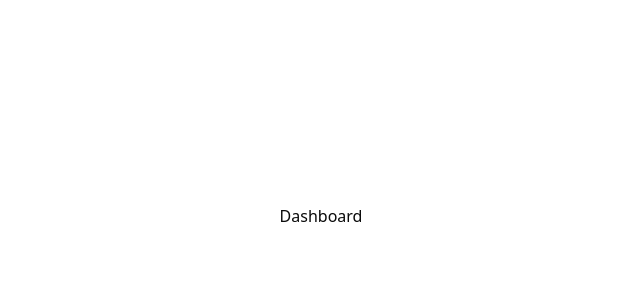
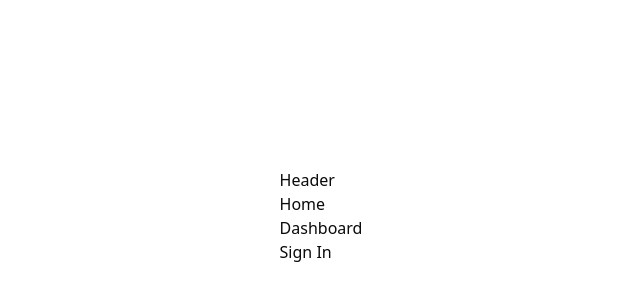
Before and after one commit to afonsolimajr/mba-marketplace-dashboard, a React (Vite) app: page / in a window 1280 px wide. Shown: the part 184-484 px from the top of the page, without its empty margins (319-959 px from the left). Built offline with nearby package versions, Linux system fonts and the light colour scheme.

Commit message:
app layout (routes)

```diff
--- /dev/null
+++ b/src/pages/_layouts/app-layout.tsx
@@ -0,0 +1,12 @@
+import { Outlet } from "react-router";
+
+export default function AppLayout() {
+  return (
+    <div>
+      <h1>Header</h1>
+      <div>
+        <Outlet />
+      </div>
+    </div>
+  );
+}
--- /dev/null
+++ b/src/pages/_layouts/auth-layout.tsx
@@ -0,0 +1,12 @@
+import { Outlet } from "react-router";
+
+export default function AuthLayout() {
+  return (
+    <div>
+      <h1>Autentication</h1>
+      <div>
+        <Outlet />
+      </div>
+    </div>
+  );
+}
--- /dev/null
+++ b/src/pages/home/home.tsx
@@ -0,0 +1,17 @@
+import { NavLink } from "react-router";
+
+export default function Home() {
+  return (
+    <div>
+      <nav>
+        <p>Home</p>
+        <p>
+          <NavLink to="dashboard">Dashboard</NavLink>
+        </p>
+        <p>
+          <NavLink to="signin">Sign In</NavLink>
+        </p>
+      </nav>
+    </div>
+  );
+}
--- a/src/routes.tsx
+++ b/src/routes.tsx
@@ -1,18 +1,18 @@
 import { Routes, Route } from "react-router";
 import Dashboard from "./pages/app/dashboard";
 import SignIn from "./pages/auth/sign-in";
+import AppLayout from "./pages/_layouts/app-layout";
+import AuthLayout from "./pages/_layouts/auth-layout";
+import Home from "./pages/home/home";
 
 export default function AppRoutes() {
   return (
     <Routes>
-      <Route
-      //   element={<DefaultLayout />}
-      >
-        <Route index element={<Dashboard />} />
+      <Route element={<AppLayout />}>
+        <Route index element={<Home />} />
+        <Route path="dashboard" element={<Dashboard />} />
       </Route>
-      <Route
-      // element={<AuthLayout />}
-      >
+      <Route element={<AuthLayout />}>
         <Route path="signin" element={<SignIn />} />
       </Route>
     </Routes>
```
